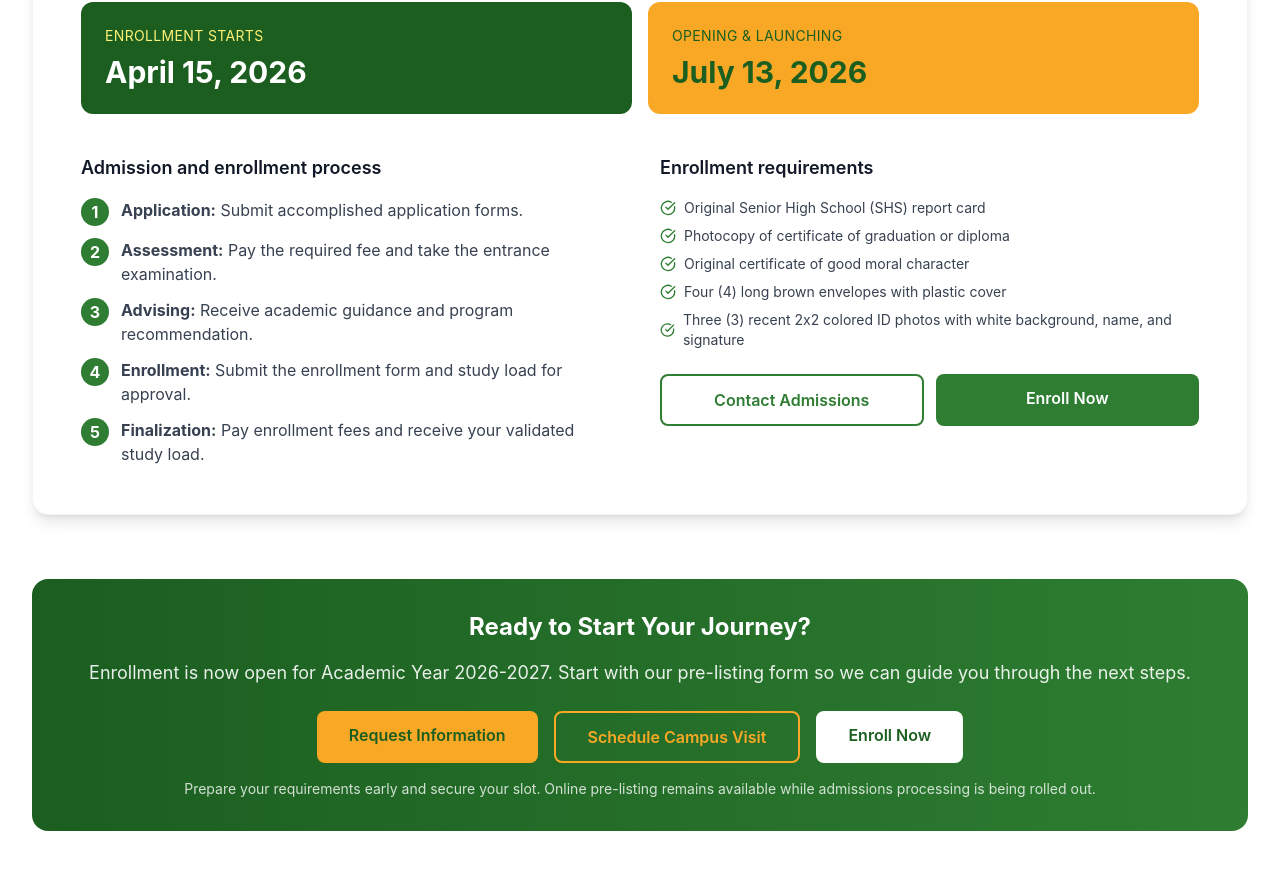
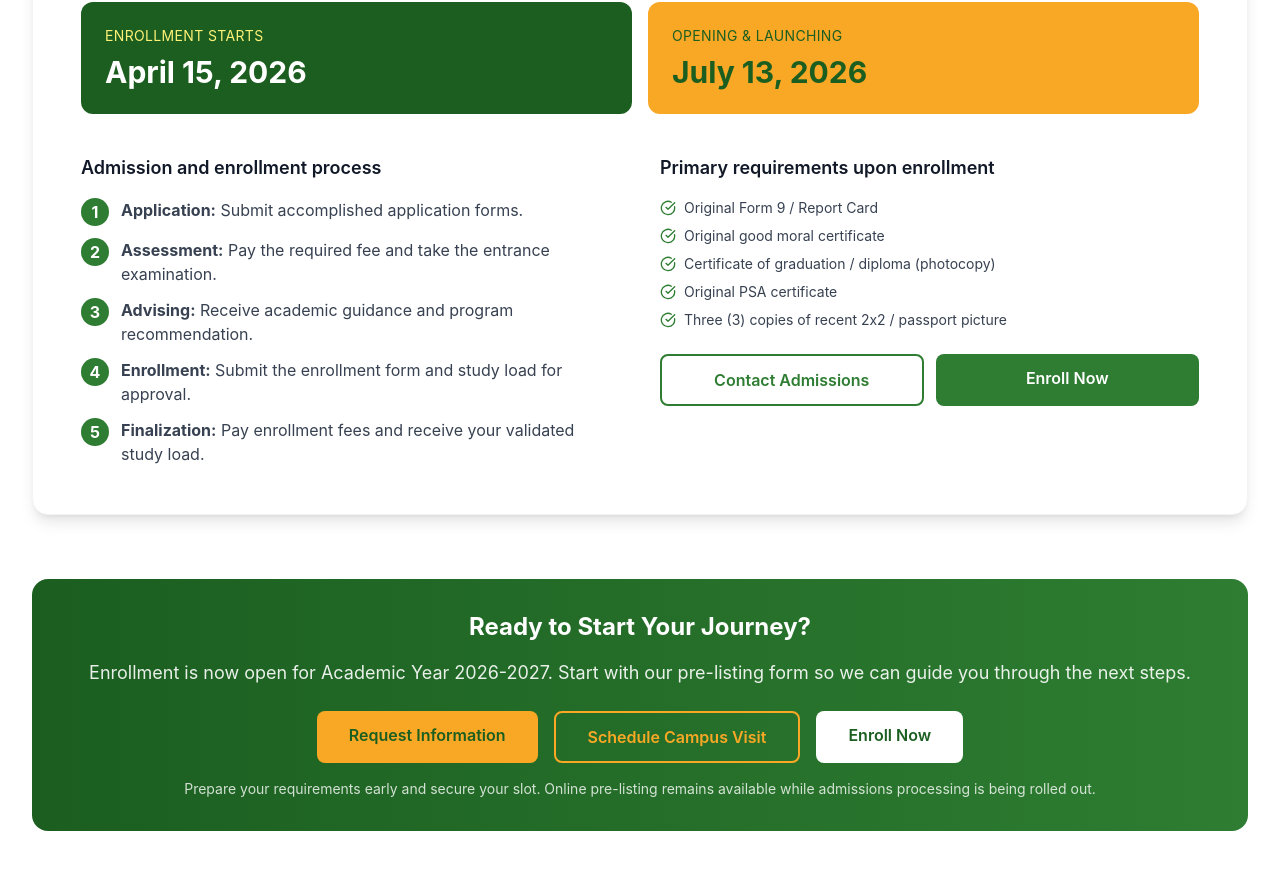
Before and after one commit to colegiodealicia25-repo/coldea-website, a React (Vite) app: page / in a window 1280 px wide. Shown: the part 5227-6097 px from the top of the page. Built offline with nearby package versions, Linux system fonts and the light colour scheme.

Commit message:
Update primary enrollment requirements

```diff
--- a/src/components/Programs.tsx
+++ b/src/components/Programs.tsx
@@ -289,27 +289,27 @@ export default function Programs() {
             </div>
 
             <div>
-              <h4 className="text-lg font-semibold text-gray-900 mb-4">Enrollment requirements</h4>
+              <h4 className="text-lg font-semibold text-gray-900 mb-4">Primary requirements upon enrollment</h4>
               <div className="grid grid-cols-1 gap-2">
                 <div className="flex items-center space-x-2">
                   <CheckCircle size={16} className="text-coldea-green" />
-                  <span className="text-sm text-gray-700">Original Senior High School (SHS) report card</span>
+                  <span className="text-sm text-gray-700">Original Form 9 / Report Card</span>
                 </div>
                 <div className="flex items-center space-x-2">
                   <CheckCircle size={16} className="text-coldea-green" />
-                  <span className="text-sm text-gray-700">Photocopy of certificate of graduation or diploma</span>
+                  <span className="text-sm text-gray-700">Original good moral certificate</span>
                 </div>
                 <div className="flex items-center space-x-2">
                   <CheckCircle size={16} className="text-coldea-green" />
-                  <span className="text-sm text-gray-700">Original certificate of good moral character</span>
+                  <span className="text-sm text-gray-700">Certificate of graduation / diploma (photocopy)</span>
                 </div>
                 <div className="flex items-center space-x-2">
                   <CheckCircle size={16} className="text-coldea-green" />
-                  <span className="text-sm text-gray-700">Four (4) long brown envelopes with plastic cover</span>
+                  <span className="text-sm text-gray-700">Original PSA certificate</span>
                 </div>
                 <div className="flex items-center space-x-2">
                   <CheckCircle size={16} className="text-coldea-green" />
-                  <span className="text-sm text-gray-700">Three (3) recent 2x2 colored ID photos with white background, name, and signature</span>
+                  <span className="text-sm text-gray-700">Three (3) copies of recent 2x2 / passport picture</span>
                 </div>
               </div>
               <div className="mt-6 grid grid-cols-1 sm:grid-cols-2 gap-3">
```
